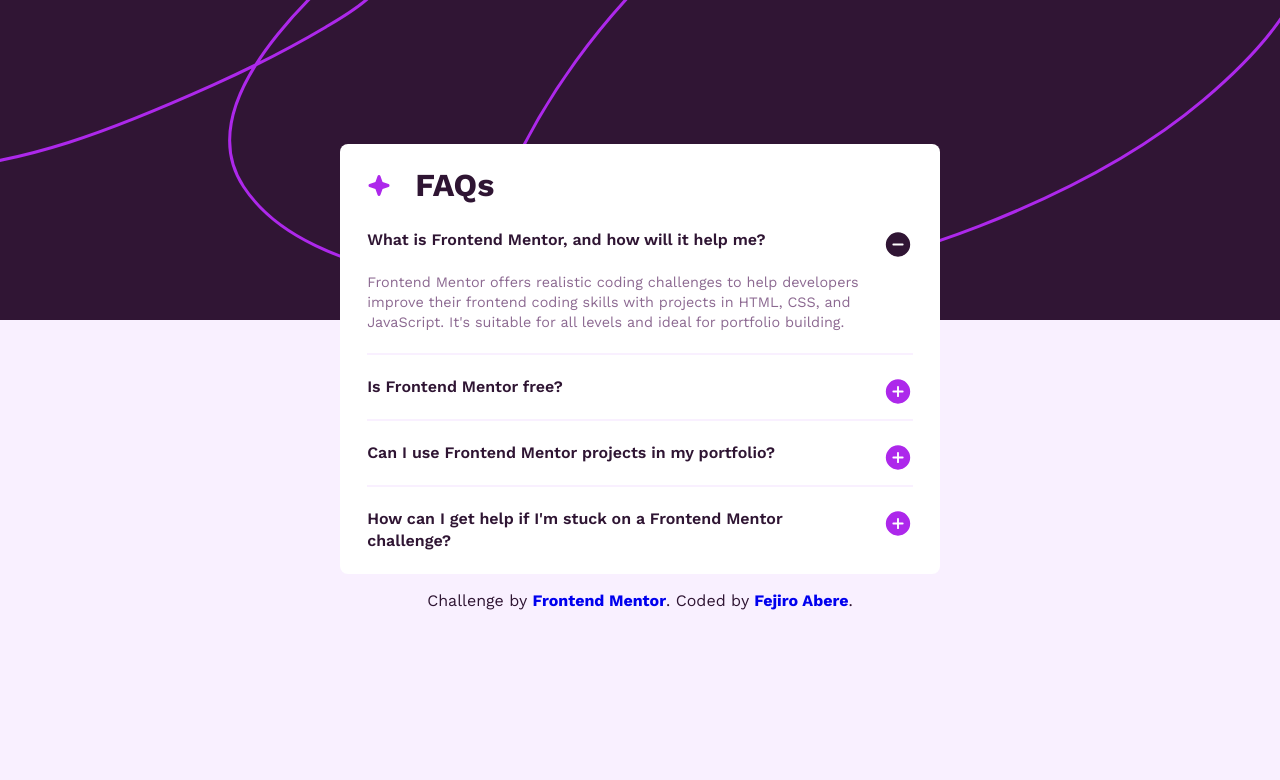
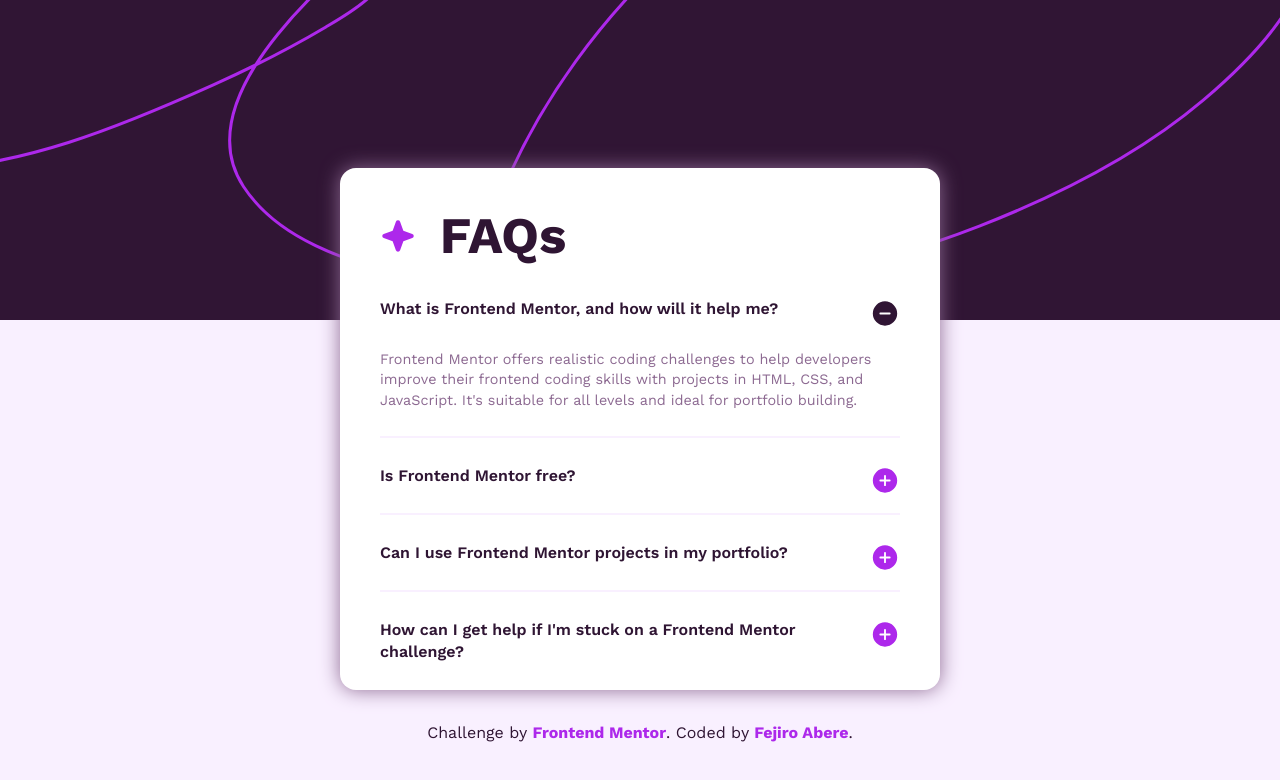
Before and after one commit to Fejiro001/faq-accordion-main, a website: page index.html in a window 1280 px wide. Drawn offline with Linux system fonts and the light colour scheme.

Commit message:
added styling

```diff
--- a/style.css
+++ b/style.css
@@ -5,9 +5,11 @@
   --dark-purple: hsl(292, 42%, 14%);
   --hover-color: hsl(281, 83%, 54%);
 
-  --font-large: 2rem;
-  --font-medium: 1rem;
-  --font-small: .9rem;
+  --font-large: clamp(2rem, 4vw, 4rem);
+  --font-medium: clamp(1rem, 1.25vw, 2rem);
+  --font-small: clamp(.9rem, 1.115vw, 1.8rem);
+
+  --star-width: clamp(1.5rem, 2.8vw, 2.5rem);
 }
 
 @font-face {
@@ -119,9 +121,16 @@
   background-color: var(--white);
   padding-inline: 1.7rem;
   margin: 9rem 1.3rem 1rem;
-  border-radius: 0.5rem;
+  border-radius: 1rem;
   max-width: 37.5rem;
-  /* box-shadow: 0 5px 30px var(--grayish-purple); */
+  box-shadow: 0 0 20px var(--grayish-purple);
+}
+
+@media (min-width: 376px) {
+  article {
+    padding-inline: 2.5rem;
+    margin-top: 10.5rem;
+  }
 }
 
 .faqTitle {
@@ -129,8 +138,14 @@
   padding-top: 1.2rem;
 }
 
+@media (min-width: 376px) {
+  .faqTitle {
+    padding-top: 2rem;
+  }
+}
+
 .star {
-  width: 1.5rem;
+  width: var(--star-width);
 }
 
 h1 {
@@ -143,6 +158,12 @@
   padding-block: 1.3rem;
   text-wrap: wrap;
   text-align: balance;
+}
+
+@media (min-width: 376px) {
+  details {
+    padding-block: 1.65rem;
+  }
 }
 
 details[open] summary::before {
@@ -172,6 +193,12 @@
   padding-top: 1.3rem;
 }
 
+@media (min-width: 376px) {
+  .summary-content {
+    padding-top: 1.8rem;
+  }
+}
+
 .summary-content p {
   font-size: var(--font-small);
   color: var(--grayish-purple);
@@ -182,10 +209,12 @@
 }
 
 footer {
+  margin-top: 1rem;
   text-align: center;
 }
 
 a {
   text-decoration: none;
+  color: var(--hover-color);
   font-weight: 700;
 }
```
